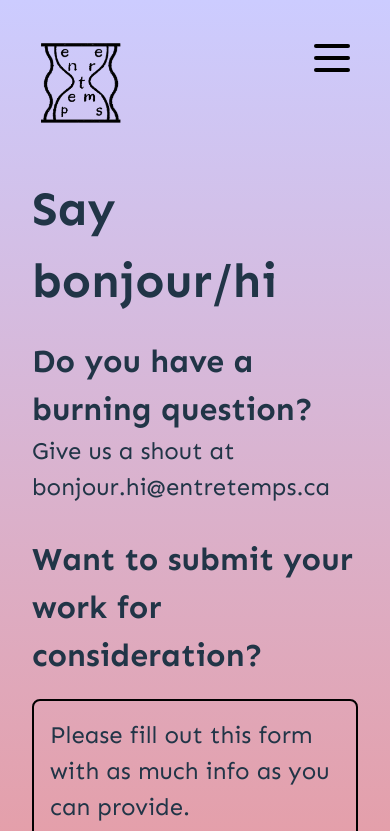
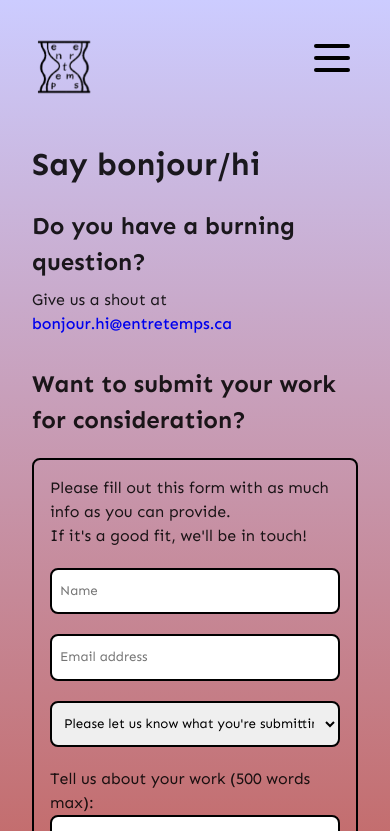
Before and after one commit to mariefoxall/wasted-effort, a React (Vite) app: page /contact in a window 390 px wide. Shown: the top 831 px of the page. Built offline with nearby package versions, Linux system fonts and the light colour scheme.

Commit message:
responsiveness and style

```diff
--- a/src/App.css
+++ b/src/App.css
@@ -20,9 +20,6 @@ header {
 .home-button {
   border-radius: 8px;
   border: 1px solid transparent;
-  font-size: 1em;
-  font-weight: 500;
-  font-family: inherit;
   background-color: transparent;
   cursor: pointer;
   transition: border-color 0.25s, transform 0.2s ease;
--- a/src/App.jsx
+++ b/src/App.jsx
@@ -2,7 +2,7 @@ import entretempsLogo from "./assets/entretemps-logo.png";
 import "./App.css";
 import Menu from "./Menu/Menu";
 import Exhibitions from "./Exhibitions/Exhibitions";
-import Contact from "./Contact";
+import Contact from "./Contact/Contact";
 import Visit from "./Visit/Visit";
 import Shop from "./Shop/Shop";
 import Home from "./Home/Home";
--- a/src/Contact.css
+++ b/src/Contact/Contact.css
@@ -17,7 +17,7 @@ select {
   border-radius: 8px;
   margin-bottom: 20px;
   padding: 8px;
-  width: 300px;
+  width: 380px;
   border: 2px solid black;
 }
 
@@ -50,7 +50,7 @@ textarea {
   border-radius: 8px;
   cursor: pointer;
   transition: background-color 0.25s;
-  font-size: 1em;
+  font-size: 1rem;
   margin-right: 20px;
 }
 
@@ -79,3 +79,14 @@ textarea {
   display: flex;
   align-items: center;
 }
+
+@media only screen and (max-width: 480px) {
+  input,
+  select {
+    width: 100%;
+  }
+}
+
+.email-address {
+  margin-top: 8px;
+}
--- a/src/Contact.jsx
+++ b/src/Contact/Contact.jsx
@@ -70,7 +70,12 @@ export default function Contact() {
       <h2>Say bonjour/hi</h2>
       <div className="contact-section"></div>{" "}
       <h3>Do you have a burning question?</h3>
-      <p>Give us a shout at bonjour.hi@entretemps.ca</p>
+      <p className="email-address">
+        Give us a shout at{" "}
+        <a className="email-link" href="mailto:bonjour.hi@entretemps.ca">
+          bonjour.hi@entretemps.ca
+        </a>
+      </p>
       <h3 className="form-header">
         Want to submit your work for consideration?
       </h3>
--- a/src/index.css
+++ b/src/index.css
@@ -6,7 +6,7 @@
   font-weight: 400;
 
   color-scheme: light dark;
-  color: rgba(255, 255, 255, 0.87);
+  color: rgba(0, 0, 0, 0.87);
   background-color: #242424;
 
   font-synthesis: none;
@@ -16,7 +16,7 @@
 }
 
 a {
-  font-size: 1.5em;
+  font-size: 1.5rem;
   font-weight: 500;
   text-decoration: inherit;
 }
@@ -50,23 +50,23 @@ body {
 }
 
 h1 {
-  margin: 0.6em 0;
-  font-size: 8em;
+  margin-bottom: 0.3rem;
+  font-size: 16rem;
   line-height: 1.1;
   text-wrap: wrap;
   overflow-wrap: break-word;
 }
 
 h2 {
-  font-size: 3em;
+  font-size: 3rem;
 }
 
 h3 {
-  font-size: 2em;
+  font-size: 2rem;
 }
 
 p {
-  font-size: 1.5em;
+  font-size: 1.5rem;
   line-height: 1.5;
   text-wrap: wrap;
   overflow-wrap: break-word;
@@ -77,9 +77,18 @@ button:focus-visible {
   outline: 4px auto -webkit-focus-ring-color;
 }
 
-@media (prefers-color-scheme: light) {
-  :root {
-    color: #213547;
-    background-color: #ffffff;
+@media only screen and (max-width: 480px) {
+  h1 {
+    font-size: 8rem;
+  }
+  h2 {
+    font-size: 2rem;
+  }
+  h3 {
+    font-size: 1.5rem;
+  }
+  p,
+  a {
+    font-size: 1rem;
   }
 }
```
